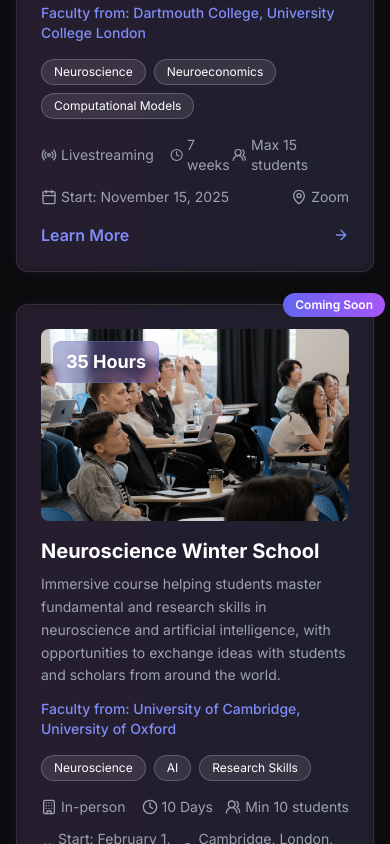
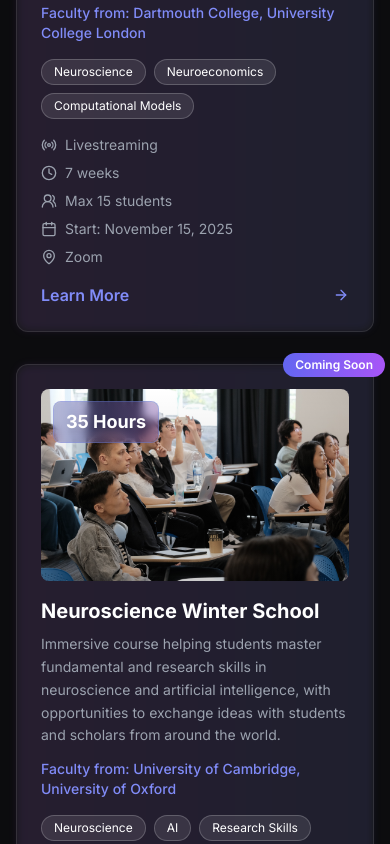
Before and after one commit to 12eonsf/noetex_academy, a Next.js app: page / in a window 390 px wide. Shown: the part 2900-3744 px from the top of the page. Built offline with nearby package versions, Linux system fonts and the light colour scheme.

Commit message:
Fix Decision-making course image path and optimize mobile course card display

```diff
--- a/app/page.tsx
+++ b/app/page.tsx
@@ -21,7 +21,7 @@ export default function Home() {
       startDate: "November 15, 2025",
       maxStudents: 15,
       location: "Zoom",
-      coverImage: "/courses/neuroscience-decision-making.jpg",
+      coverImage: "/courses/neuroscience-decision-making.JPG",
       instructor: "Faculty from: Dartmouth College, University College London",
       hours: "24.5 Hours"
     },
--- a/components/CourseCard.tsx
+++ b/components/CourseCard.tsx
@@ -124,43 +124,56 @@ export default function CourseCard({
           </div>
 
           {/* Course Stats */}
-          <div className="space-y-3 mb-4">
-            {/* Format and Duration */}
-            <div className="flex items-center justify-between text-sm text-gray-400">
-              <div className="flex items-center space-x-4">
-                <div className="flex items-center space-x-1">
+          <div className="space-y-2 mb-4">
+            {/* Format */}
+            {format && (
+              <div className="flex items-center text-sm text-gray-400">
+                <div className="flex items-center space-x-2">
                   {format === 'Livestreaming' ? <Radio className="h-4 w-4" /> : <Building className="h-4 w-4" />}
                   <span>{format}</span>
                 </div>
-                <div className="flex items-center space-x-1">
+              </div>
+            )}
+
+            {/* Duration */}
+            <div className="flex items-center text-sm text-gray-400">
+              <div className="flex items-center space-x-2">
                 <Clock className="h-4 w-4" />
                 <span>{duration}</span>
               </div>
             </div>
-              {!isPastProgram && (
-                <div className="flex items-center space-x-1">
+
+            {/* Student Count */}
+            {!isPastProgram && (maxStudents || minStudents) && (
+              <div className="flex items-center text-sm text-gray-400">
+                <div className="flex items-center space-x-2">
                   <Users2 className="h-4 w-4" />
                   <span>
                     {maxStudents ? `Max ${maxStudents} students` : `Min ${minStudents} students`}
                   </span>
                 </div>
+              </div>
             )}
-            </div>
 
-            {/* Start Date and Location */}
-            <div className="flex items-center justify-between text-sm text-gray-400">
-              <div className="flex items-center space-x-1">
+            {/* Start Date */}
+            {startDate && (
+              <div className="flex items-center text-sm text-gray-400">
+                <div className="flex items-center space-x-2">
                   <Calendar className="h-4 w-4" />
                   <span>Start: {startDate}</span>
                 </div>
+              </div>
+            )}
+
+            {/* Location */}
             {location && (
-                <div className="flex items-center space-x-1">
+              <div className="flex items-center text-sm text-gray-400">
+                <div className="flex items-center space-x-2">
                   <MapPin className="h-4 w-4" />
                   <span>{location}</span>
                 </div>
+              </div>
             )}
-            </div>
-
           </div>
 
           {/* CTA */}
```
Lines whose indentation alone changed are shown as unchanged.
